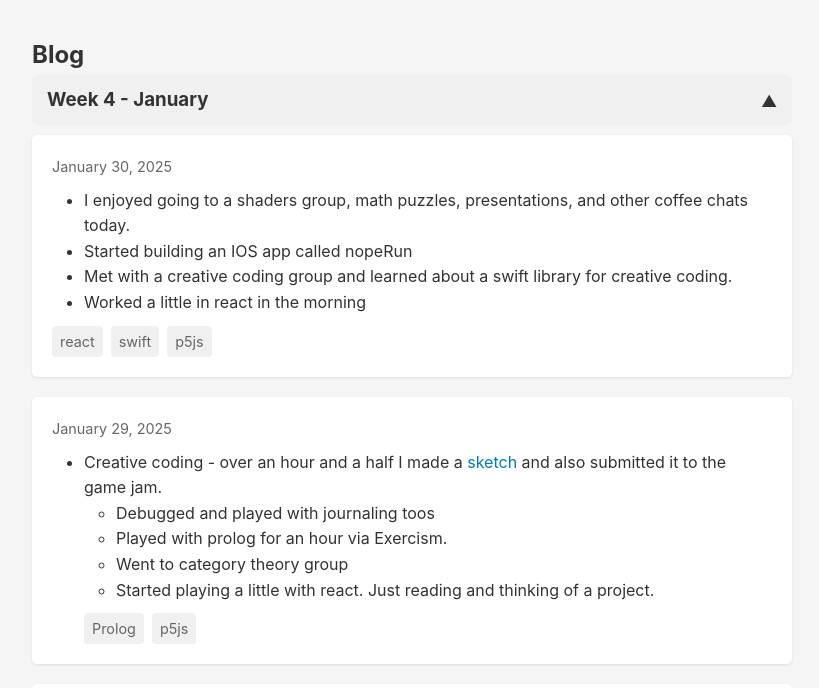
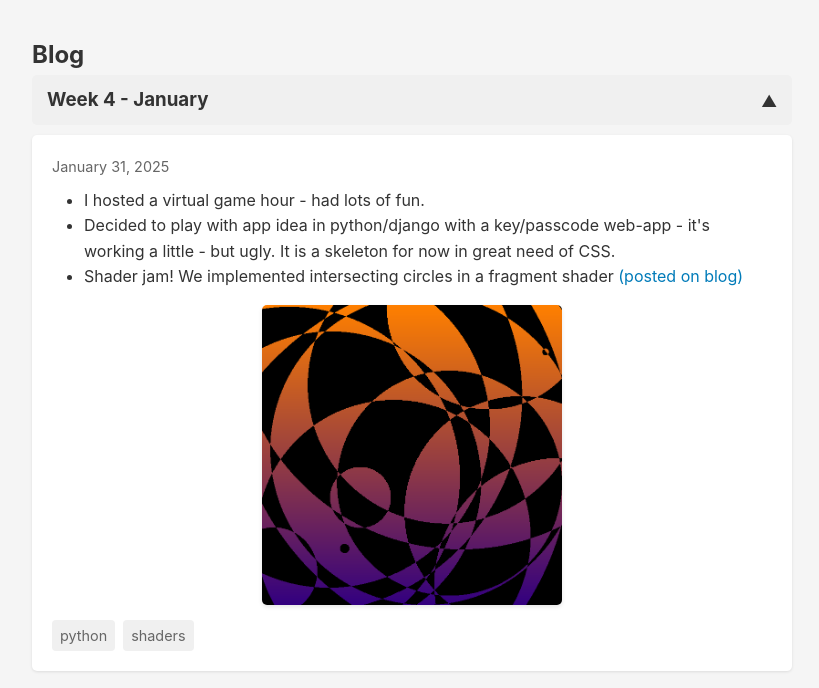
Before and after one commit to fractalkitty/sowo, a plain HTML site: page index.html in a window 1280 px wide. Shown: the part 169-857 px from the top of the page, without its empty margins (228-1047 px from the left). Drawn offline with Linux system fonts and the light colour scheme; a script that the page names is missing.

Commit message:
EOD- shader

```diff
--- a/index.html
+++ b/index.html
@@ -28,6 +28,24 @@
         <span class="arrow">▼</span>
       </div>
       <div class="week-content">
+        <article class="blog-post">
+          <div class="date">January 31, 2025</div>
+          <ul>
+            <li>I hosted a virtual game hour - had lots of fun.</li>
+            <li>Decided to play with app idea in python/django with a key/passcode web-app - it's working a little - but
+              ugly. It is a skeleton for now in great need of CSS. </li>
+            <li>Shader jam! We implemented intersecting circles in a fragment shader <a
+                href="https://www.fractalkitty.com/a-ripple-of-ripples/">(posted on blog)</a> </li>
+            <img src="assets/shader1.png" alt="shader of intersecting circles" />
+          </ul>
+
+          <div class="tags">
+            <span class="tag">python</span>
+            <span class="tag">shaders</span>
+
+
+          </div>
+        </article>
         <article class="blog-post">
           <div class="date">January 30, 2025</div>
           <ul>
@@ -105,14 +123,7 @@
                 <li>Maybe a site for investigation into black phoebe populations for my area. </li>
             </li>
           </ul>
-          <p class="codepen" data-height="627" data-slug-hash="mybvVYZ" data-pen-title="Infinite Scroll."
-            data-user="fractalkitty"
-            style="height: 627px; box-sizing: border-box; display: flex; align-items: center; justify-content: center; border: 2px solid; margin: 1em 0; padding: 1em;">
-            <span>See the Pen <a href="https://codepen.io/fractalkitty/pen/mybvVYZ">
-                Infinite Scroll.</a> by Sophia (fractal kitty) (she/her) (<a
-                href="https://codepen.io/fractalkitty">@fractalkitty</a>)
-              on <a href="https://codepen.io">CodePen</a>.</span>
-          </p>
+
           <script async src="https://public.codepenassets.com/embed/index.js"></script>
 
           <div class="tags">
```
Also changed, not shown: assets/shader1.png (added).
